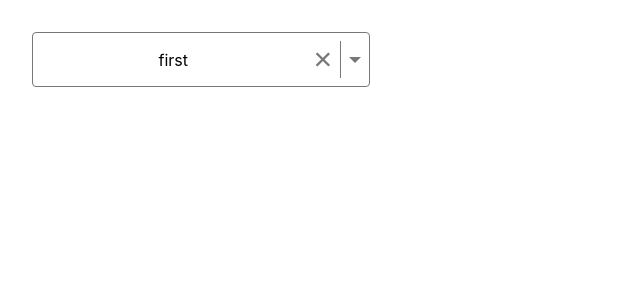
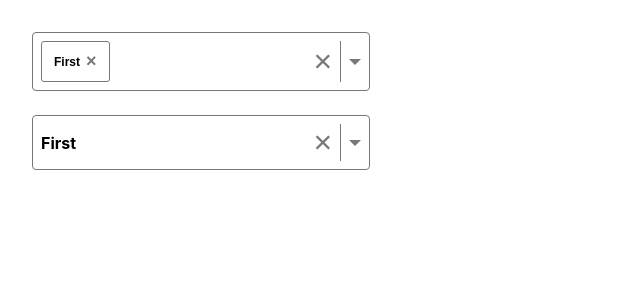
Before and after one commit to MohammedNaderAlGhussin/react-select-component, a React (Vite) app: page / in a window 1280 px wide. Shown: the top 300 px of the page, without its empty margins (0-640 px from the left). Built offline with nearby package versions, Linux system fonts and the light colour scheme.

Commit message:
adding multiple select option logic

```diff
--- a/src/App.tsx
+++ b/src/App.tsx
@@ -4,18 +4,26 @@ import Select from "./components/Select";
 import { SelectOption } from "./types/types";
 
 const options = [
-  { label: "first", value: 1 },
-  { label: "second", value: 2 },
-  { label: "third", value: 3 },
-  { label: "fourth", value: 4 },
-  { label: "fifth", value: 5 },
+  { label: "First", value: 1 },
+  { label: "Second", value: 2 },
+  { label: "Third", value: 3 },
+  { label: "Fourth", value: 4 },
+  { label: "Fifth", value: 5 },
 ];
 
 function App() {
-  const [value, setValue] = useState<SelectOption | undefined>(options[0]);
+  const [valueM, setValueM] = useState<SelectOption[]>([options[0]]);
+  const [valueS, setValueS] = useState<SelectOption | undefined>(options[0]);
   return (
     <div>
-      <Select options={options} value={value} onChange={(o) => setValue(o)} />
+      <Select
+        multiple
+        options={options}
+        value={valueM}
+        onChange={(o) => setValueM(o)}
+      />
+      <br />
+      <Select options={options} value={valueS} onChange={(o) => setValueS(o)} />
     </div>
   );
 }
--- a/src/components/Select.tsx
+++ b/src/components/Select.tsx
@@ -1,9 +1,10 @@
-import { useState } from "react";
-import { SelectOption, SelectProps } from "../types/types";
+import { useState, useEffect } from "react";
+import { SelectOption, SelectOptionMProps, SelectProps } from "../types/types";
 import styles from "./../styles/styles.module.css";
 
-const Select = ({ value, options, onChange }: SelectProps) => {
+const Select = ({ multiple, value, options, onChange }: SelectProps) => {
   const [isOpen, setIsOpen] = useState(false);
+  const [highlightedIndex, setHighlightedIndex] = useState<number>(0);
 
   const clearBtnHandler = (
     e: React.MouseEvent<HTMLButtonElement, MouseEvent>
@@ -12,14 +13,25 @@ const Select = ({ value, options, onChange }: SelectProps) => {
     clearOptions();
   };
   const clearOptions = () => {
-    onChange(undefined);
+    multiple ? onChange([]) : onChange(undefined);
   };
   const selectOption = (option: SelectOption) => {
-    onChange(option);
+    if (multiple) {
+      if (value.includes(option)) {
+        onChange(value.filter((o) => o !== option));
+      } else {
+        onChange([...value, option]);
+      }
+    } else {
+      if (option !== value) onChange(option);
+    }
   };
   const isOptionSelected = (option: SelectOption) => {
-    return option === value;
+    return multiple ? value.includes(option) : option === value;
   };
+  useEffect(() => {
+    setHighlightedIndex(0);
+  }, [isOpen]);
   return (
     //   using the tab index to apply the focus for the contianer
     <div
@@ -28,14 +40,26 @@ const Select = ({ value, options, onChange }: SelectProps) => {
       onClick={() => setIsOpen((prev) => !prev)}
       onBlur={() => setIsOpen(false)}
     >
-      <span className={styles.value}>{value?.label}</span>
+      <span className={styles.value}>
+        {multiple
+          ? value.map((v) => {
+              return (
+                <SelectOptionM
+                  key={v.value}
+                  selectOption={selectOption}
+                  value={v}
+                />
+              );
+            })
+          : value?.label}
+      </span>
       <button className={styles["clear-btn"]} onClick={clearBtnHandler}>
         &times;
       </button>
       <div className={styles.divider}></div>
       <div className={styles.caret}></div>
       <ul className={`${styles.options} ${isOpen ? styles.show : ""}`}>
-        {options.map((option) => {
+        {options.map((option, index) => {
           return (
             <li
               onClick={(e) => {
@@ -43,10 +67,12 @@ const Select = ({ value, options, onChange }: SelectProps) => {
                 setIsOpen(false);
                 selectOption(option);
               }}
+              onMouseEnter={() => setHighlightedIndex(index)}
               className={`${styles.option} ${
                 isOptionSelected(option) ? styles.selected : ""
-              } `}
-              key={option.label}
+              }
+               ${index === highlightedIndex ? styles.highlighted : ""}`}
+              key={option.value}
             >
               {option.label}
             </li>
@@ -57,4 +83,20 @@ const Select = ({ value, options, onChange }: SelectProps) => {
   );
 };
 
+// Select Option in the multiple value
+const SelectOptionM = ({ value, selectOption }: SelectOptionMProps) => {
+  return (
+    <button
+      onClick={(e) => {
+        e.stopPropagation();
+        selectOption(value);
+      }}
+      className={styles["option-badge"]}
+    >
+      {value.label}
+      <span className={styles["remove-btn"]}>&times;</span>
+    </button>
+  );
+};
+
 export default Select;
--- a/src/styles/styles.module.css
+++ b/src/styles/styles.module.css
@@ -14,10 +14,15 @@
   padding: 0.5em;
   border-radius: 0.25em;
   outline: none;
+  text-align: start;
 }
 
 .value {
   flex-grow: 1;
+  display: flex;
+  gap: 0.5em;
+  flex-wrap: wrap;
+  font-weight: bold;
 }
 
 .container:focus {
@@ -83,11 +88,41 @@
   cursor: pointer;
 }
 
+.option.selected {
+  background-color: hsl(200, 100%, 70%);
+}
+
 .option.highlighted {
   background-color: hsl(200, 100%, 50%);
   color: white;
 }
 
-.option.selected {
-  background-color: hsl(200, 100%, 70%);
+.option-badge {
+  display: flex;
+  align-items: center;
+  gap: 0.5em;
+  padding: 0.75em 1em;
+  background-color: transparent;
+  border: var(--main-border);
+  border-radius: var(--main-border-R);
+  cursor: pointer;
+  transition: 0.3s;
+  outline: none;
+  font-size: .75em;
+  font-weight: bold;
 }
+.option-badge:hover,
+.option-badge:focus {
+  background-color: hsl(0, 100%, 90%);
+  border-color: hsl(0, 100%, 50%);
+}
+
+.option-badge:hover > .remove-btn,
+.option-badge:focus > .remove-btn {
+  color: hsl(0, 100%, 50%);
+}
+
+.option-badge > .remove-btn {
+  color: var(--main-color);
+  font-size: 1.5em;
+}
```
Also changed, not shown: src/types/types.ts (+19 -3 lines).
